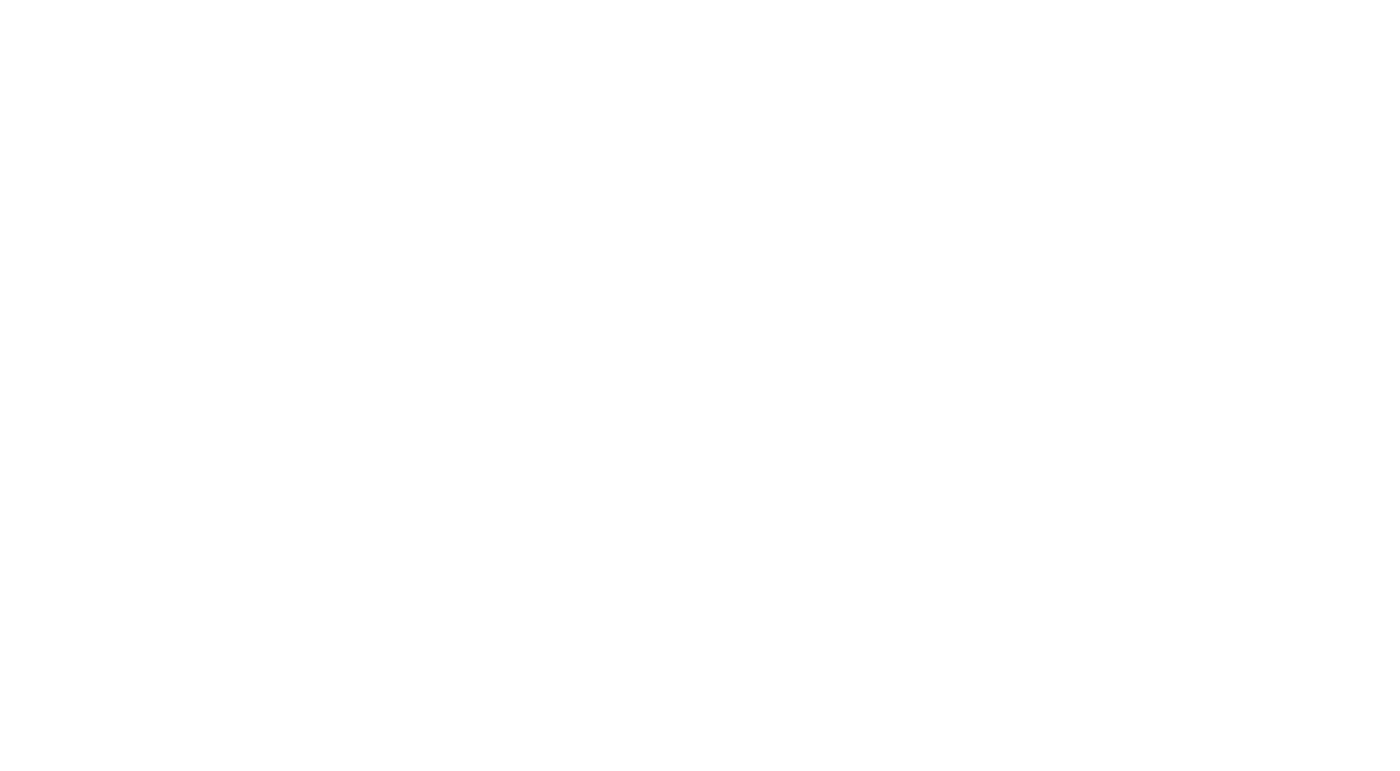
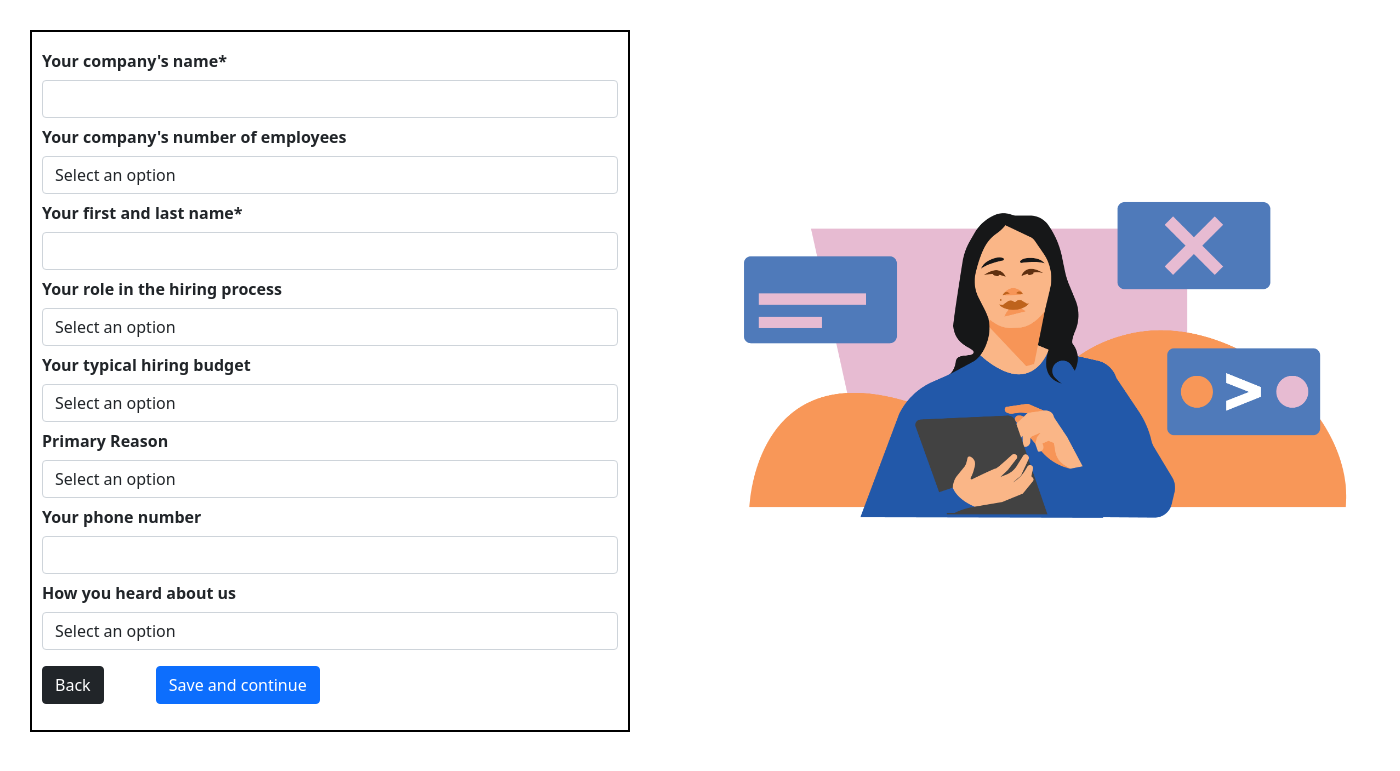
Before and after one commit to hamidEMSOFT/TEAM-EMSOFT-HRMS, a PHP site: page /requirement.php in a window 1400 px wide. Before the commit the part shown is empty. Shown: the top 771 px of the page. Run offline with PHP 8.4, Linux system fonts and the light colour scheme.

Commit message:
RECQUIREMENT.php Added

```diff
--- a/requirement.php
+++ b/requirement.php
@@ -7,15 +7,102 @@
 
     <!-- Bootstrap CSS -->
     <link href="https://cdn.jsdelivr.net/npm/bootstrap@5.1.3/dist/css/bootstrap.min.css" rel="stylesheet" integrity="sha384-1BmE4kWBq78iYhFldvKuhfTAU6auU8tT94WrHftjDbrCEXSU1oBoqyl2QvZ6jIW3" crossorigin="anonymous">
+<style>
+  .container2{
+     width: 50%;
+    position: absolute;
+    text-align: left;
+    padding: 10px;
+    align-content: left;
+    margin-left: 30px;
+    margin-top: 30px;
+    border: 2px solid black;
+  }
 
+  img{
+    height: 40%;
+     display: flex;
+    position: absolute;
+    margin-left: 700px;
+     margin-top: 200px;
+
+  }
+</style>
     <title>Hello, world!</title>
   </head>
   <body>
+    <div class="container2" style="width: 600px">
+       <label for="staticEmail" class=" col-form-label"><b>Your company's name*</b></label>
+       <input class="form-control" type="text"    aria-label="default input example">
+       <label for="staticEmail" class=" col-form-label" ><b>Your company's number of employees</b></label>
+<select class="form-control" aria-label=".form-select-sm example">
+  <option selected>Select an option</option>
+  <option value="1">1 to 49</option>
+  <option value="2">50 to 149</option>
+  <option value="3">150 to 299</option>
+  <option value="4">300 to 499</option>
+  <option value="5">500 to 749</option>
+  <option value="6">750 to 999</option>
+  <option value="7">1000+</option>
+</select>
+  <label for="staticEmail" class="  col-form-label"><b>Your first and last name*</b></label>
+    <input class="form-control" type="text"    aria-label="default input example">
+    <label for="staticEmail" class="  col-form-label"><b>Your role in the hiring process</b></label>
+    <select class="form-control" aria-label=".form-select-sm example">
+  <option selected>Select an option</option>
+  <option value="1">Hirirng Manager </option>
+  <option value="2">Recuriter or Talent Acquisition</option>
+  <option value="3">Assistant or Office Manager</option>
+  <option value="4">Human Resources Generalist</option>
+  <option value="5">Owner / CEO </option>
+  <option value="6">Other</option>
+
+</select>
+<label for="staticEmail" class="  col-form-label"><b>Your typical hiring budget</b></label>
+ <select class="form-control" aria-label=".form-select-sm example">
+  <option selected>Select an option</option>
+  <option value="1">I have a budget for my role(s) </option>
+  <option value="2">No planned budget but I can Spend if needed </option>
+  <option value="3">I'm not able to spend on hiring</option>
+
+</select>
+   <label for="staticEmail" class="  col-form-label"><b>Primary Reason</b></label>
+    <select class="form-control" aria-label=".form-select-sm example">
+  <option selected>Select an option</option>
+  <option value="1">No budget available for hiring </option>
+  <option value="2">Need spend approval</option>
+  <option value="3">Don't have access to company credit card</option>
+  <option value="3">Not apporved by expense policy</option>
+  <option value="3">Other</option>
+</select>
+  <label for="staticEmail" class="  col-form-label"><b>Your phone number </b></label>
+       <input class="form-control" type="text"    aria-label="default input example">
+<label for="staticEmail" class="  col-form-label"><b>How you heard about us</b></label>
+    <select class="form-control" aria-label=".form-select-sm example">
+  <option selected>Select an option</option>
+  <option value="1">Radio (FM/XM/AM) </option>
+<option value="2">Social Media</option>
+  <option value="3">NewsPaper</option>
+  <option value="4">Podcast</option>
+  <option value="5">Video</option>
+  <option value="6">BillBoard</option>
+
+  <option value="6">Mail</option>
+
+  <option value="6">Tv</option>
+  <option value="6">Search engine (ex: google/yahoo/binf)</option>
+  <option value="6">Other</option>
+
+</select>
+<button type="button" class="btn btn-dark ">Back</button>
+<button type="button" class="btn  btn-primary my-3 mx-5">Save and continue</button>
+</div>
+<div class= "img" style="height:300px">
+ <img src="rec.png" alt="" >
+ </div>
 
 
-    <!-- Optional JavaScript; choose one of the two! -->
 
-    <!-- Option 1: Bootstrap Bundle with Popper -->
     <script src="https://cdn.jsdelivr.net/npm/bootstrap@5.1.3/dist/js/bootstrap.bundle.min.js" integrity="sha384-ka7Sk0Gln4gmtz2MlQnikT1wXgYsOg+OMhuP+IlRH9sENBO0LRn5q+8nbTov4+1p" crossorigin="anonymous"></script>
 
     <!-- Option 2: Separate Popper and Bootstrap JS -->
```
Also changed, not shown: rec.png (added).
